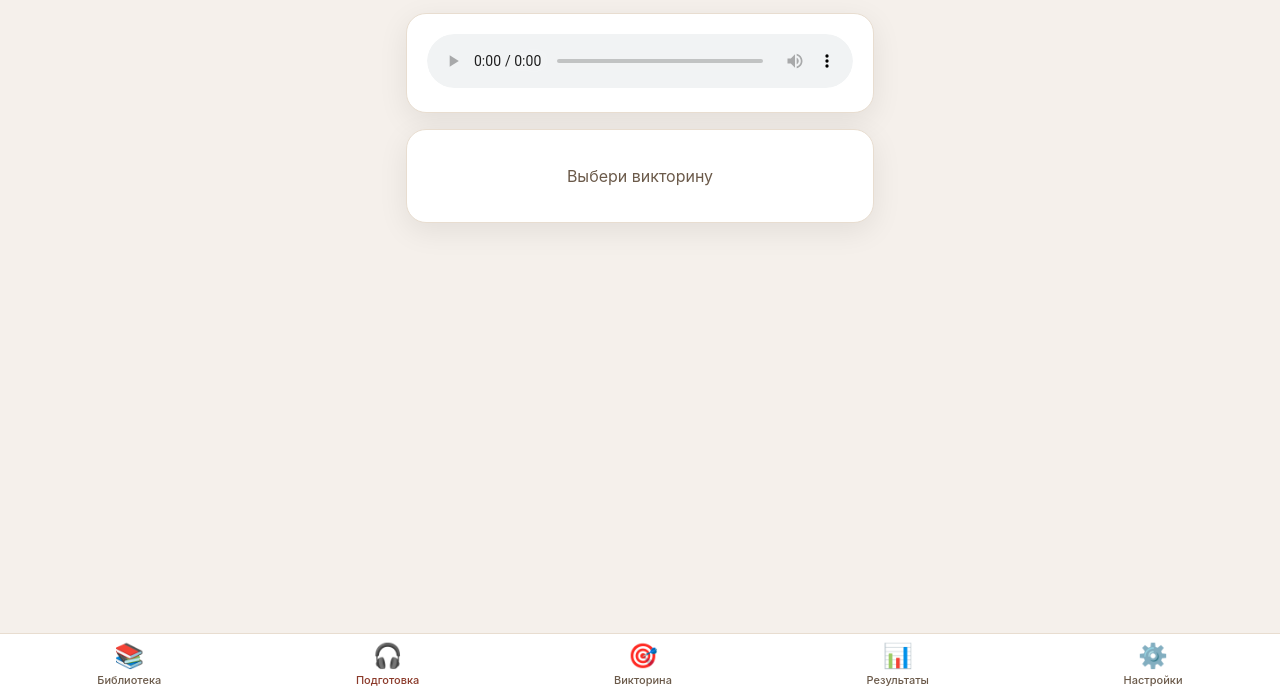
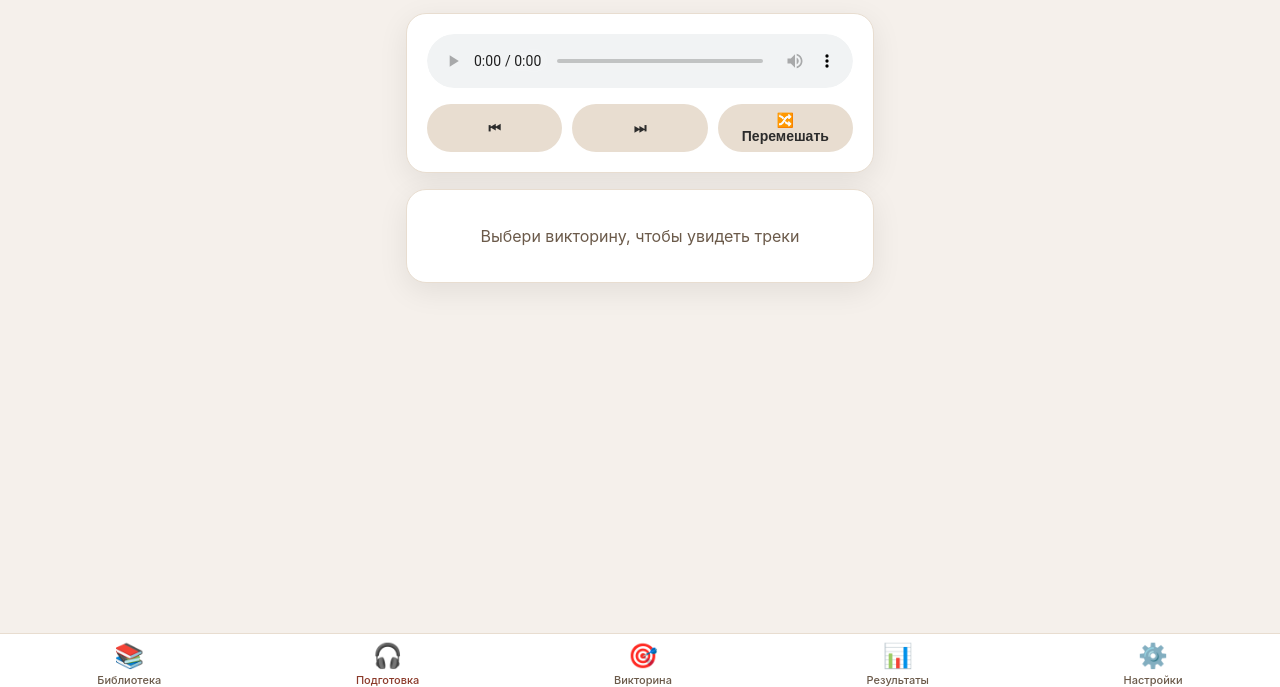
Before and after one commit to mi1kare/muqwiz, a website built with webpack: page prepare.html in a window 1280 px wide. Shown: the part 113-800 px from the top of the page. Built offline with nearby package versions, Linux system fonts and the light colour scheme.

Commit message:
Update prepare.html

```diff
--- a/prepare.html
+++ b/prepare.html
@@ -12,21 +12,39 @@
         <div class="app-container">
             <div class="page active" id="page-prepare">
                 <div class="page-title">🎧 Подготовка</div>
+
+                <!-- Выбор викторины -->
                 <div class="prepare-select">
                     <select class="select-field" id="prepareSelect">
                         <option value="">— выбери викторину —</option>
                     </select>
                 </div>
-                <button class="btn btn-gold" id="gotoQuizBtn" style="margin-bottom:16px; display:none;">🎯 Перейти к викторине</button>
+
+                <!-- Кнопка перехода к викторине -->
+                <button class="btn btn-gold" id="gotoQuizBtn" style="margin-bottom:16px; display:none;">
+                    🎯 Перейти к викторине
+                </button>
+
+                <!-- Плеер -->
                 <div class="player-area">
                     <audio id="playerAudio" controls></audio>
+                    <div class="player-controls">
+                        <button class="btn btn-sm btn-secondary" id="playPrev">⏮</button>
+                        <button class="btn btn-sm btn-secondary" id="playNext">⏭</button>
+                        <button class="btn btn-sm btn-secondary" id="playShuffle">🔀 Перемешать</button>
+                    </div>
                 </div>
+
+                <!-- Список треков с заметками -->
                 <div id="trackListPrepare" class="track-list-prepare">
-                    <div style="text-align:center;color:var(--text-secondary);padding:20px;">Выбери викторину</div>
+                    <div style="text-align:center;color:var(--text-secondary);padding:20px;">
+                        Выбери викторину, чтобы увидеть треки
+                    </div>
                 </div>
             </div>
         </div>
 
+        <!-- Нижняя навигация -->
         <div class="bottom-nav">
             <a href="index.html"><span class="icon">📚</span> Библиотека</a>
             <a href="prepare.html" class="active"><span class="icon">🎧</span> Подготовка</a>
@@ -36,6 +54,7 @@
         </div>
     </div>
 
+    <!-- Подключаем скрипт -->
     <script src="js/app.js"></script>
 </body>
 </html>
```
